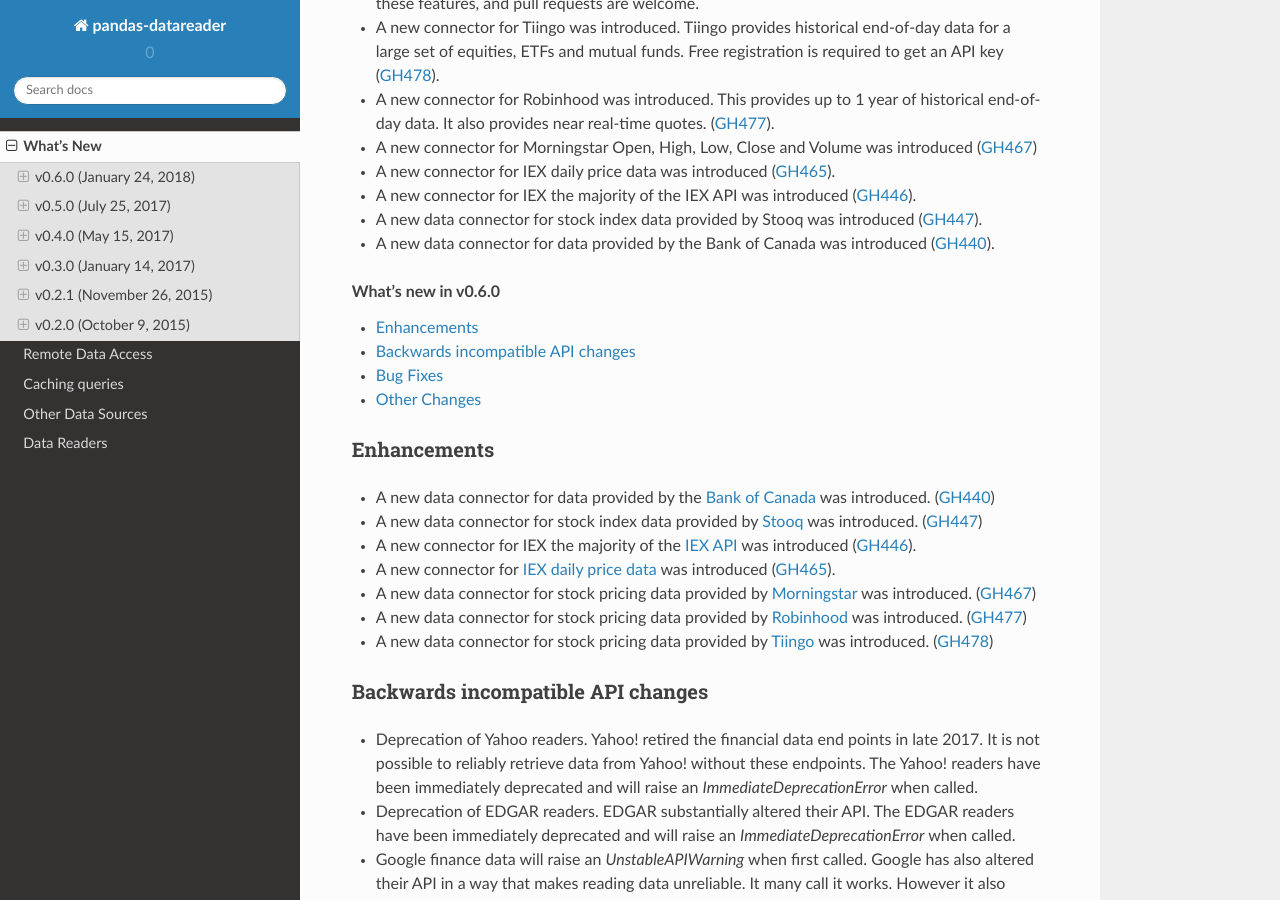
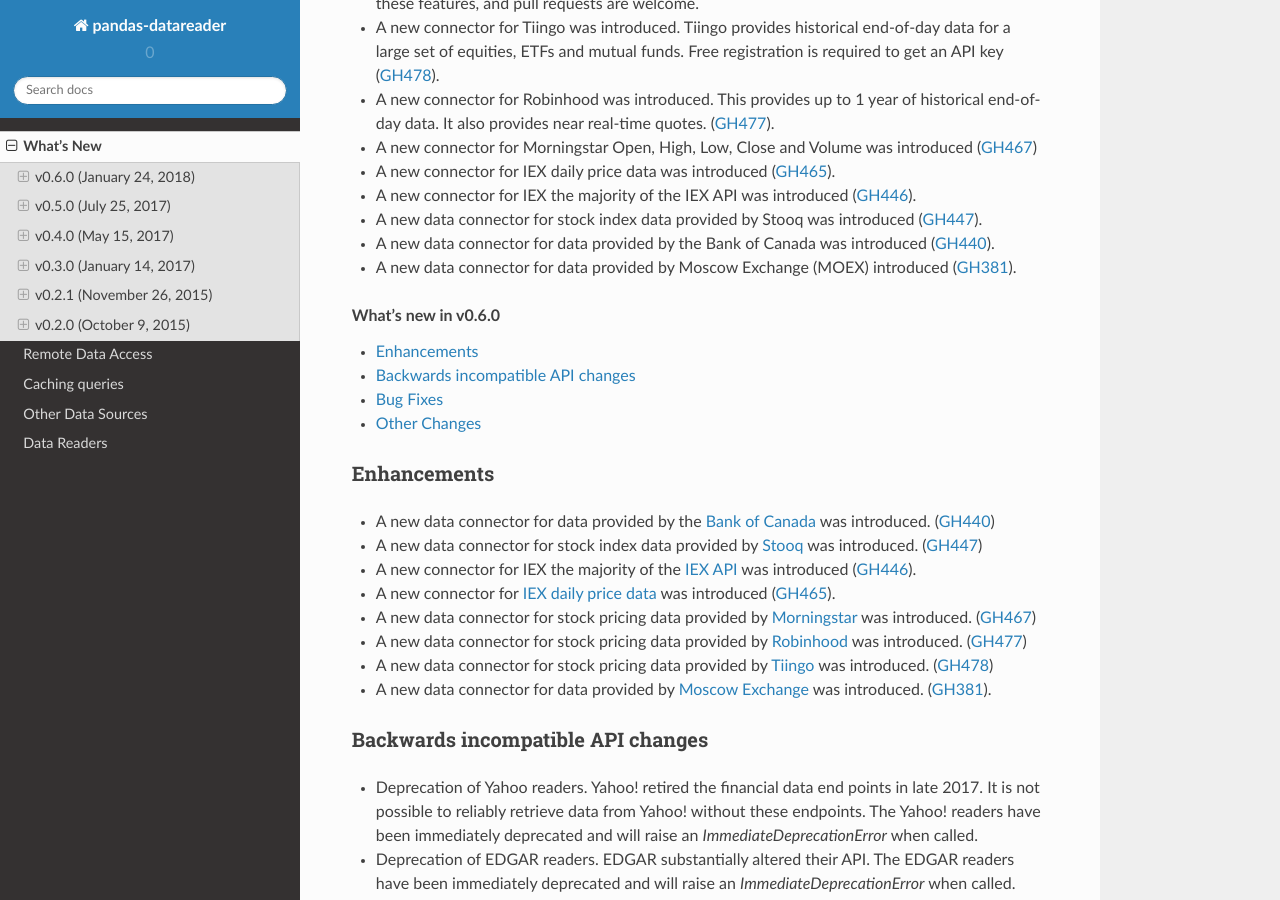
Before and after one commit to pydata/pandas-datareader, a Sphinx documentation site: the page built from docs/source/whatsnew.rst, in a window 1280 px wide and 900 px high, scrolled down 766 px. Built offline with Sphinx 7.4.7 and the Read the Docs theme 2.0.0, drawn with Linux system fonts in a browser that asks for light colours.

Commit message:
Update v0.6.0.txt
Added Moscow Exchange new connector

```diff
--- a/docs/source/whatsnew/v0.6.0.txt
+++ b/docs/source/whatsnew/v0.6.0.txt
@@ -46,6 +46,9 @@
 - A new data connector for data provided by the Bank of Canada was
   introduced (:issue:`440`).
 
+- A new data connector for data provided by Moscow Exchange (MOEX)
+  introduced (:issue:`381`).
+
 .. contents:: What's new in v0.6.0
     :local:
     :backlinks: none
@@ -78,6 +81,11 @@
 
 - A new data connector for stock pricing data provided by
   `Tiingo <https://api.tiingo.com/docs>`__ was introduced. (:issue:`478`)
+
+- A new data connector for data provided by
+  `Moscow Exchange <https://iss.moex.com/iss/reference/?lang=en>`__
+  was introduced. (:issue:`381`).
+
 
 .. _whatsnew_060.api_breaking:
 
```
